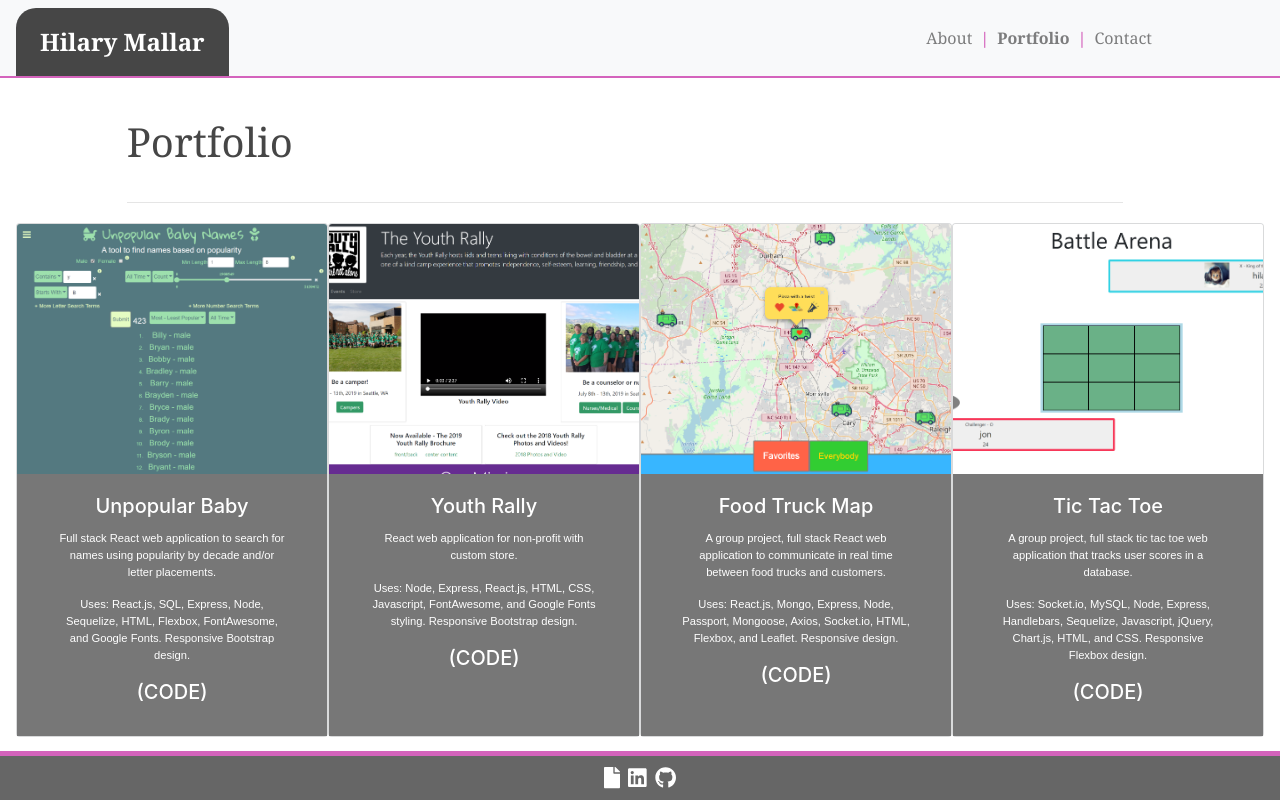
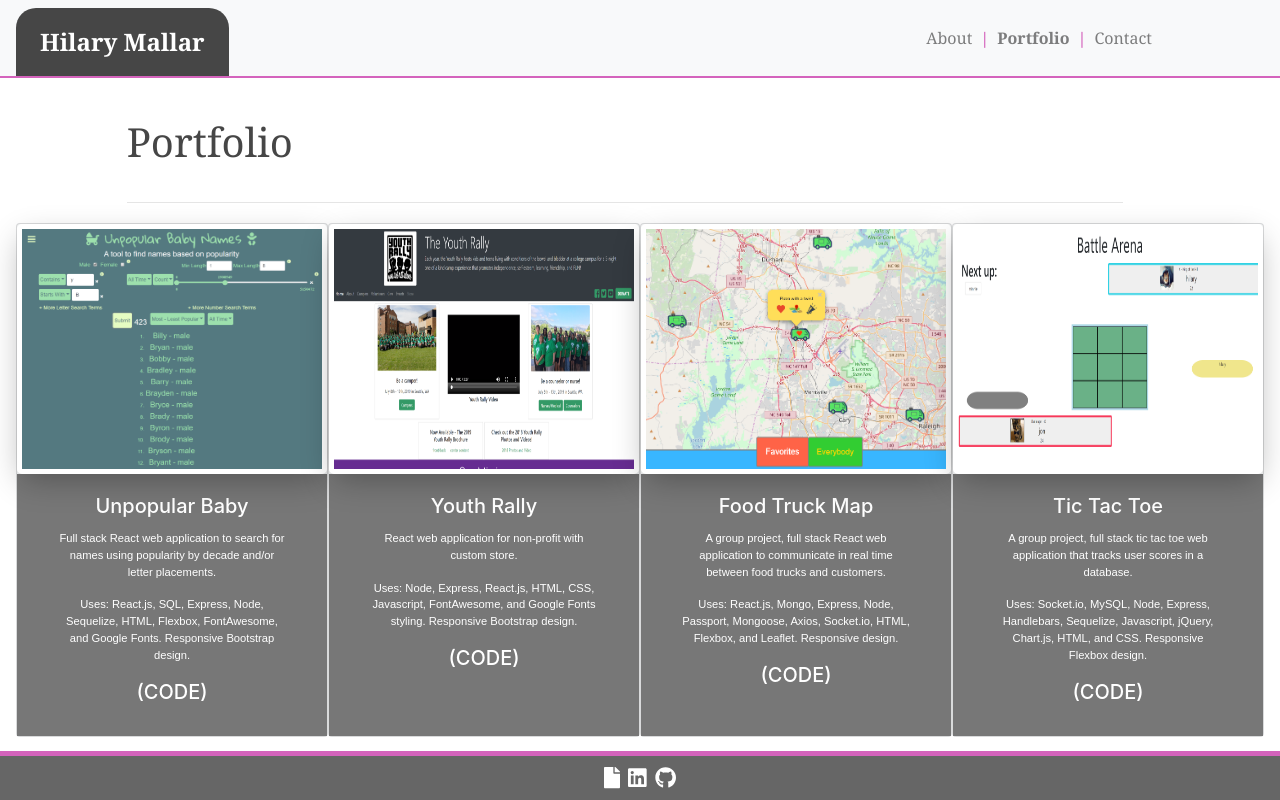
Before and after one commit to hgmallar/website, a React (Create React App) app: page /portfolio in a window 1280 px wide. Built offline with nearby package versions, Linux system fonts and the light colour scheme.

Commit message:
Added animation to portfolio

```diff
--- a/package.json
+++ b/package.json
@@ -15,7 +15,8 @@
     "react-bootstrap": "^1.0.0",
     "react-dom": "^16.13.1",
     "react-router-dom": "^5.1.2",
-    "react-scripts": "3.4.1"
+    "react-scripts": "3.4.1",
+    "react-spring": "^8.0.27"
   },
   "scripts": {
     "start": "react-scripts start",
--- a/src/App.css
+++ b/src/App.css
@@ -100,9 +100,14 @@ a.contact:visited {
 
 a.nav-link:hover,
 a.portfolio:hover,
-a.contact:hover {
+a.contact:hover,
+.text-shadow:hover {
   font-weight: bold;
   text-decoration: none;
+}
+
+.text-shadow:hover {
+  text-shadow: 1px 1px #000;
 }
 
 h5 {
@@ -154,6 +159,23 @@ h5 {
   grid-template-columns: repeat(4, 1fr);
 }
 
+.animated-card {
+  height: 250px;
+  width: 100%;
+  background: grey;
+  border-radius: 5px;
+  background-size: cover;
+  background-position: center center;
+  box-shadow: 0px 10px 30px -5px rgba(0, 0, 0, 0.3);
+  transition: box-shadow 0.5s;
+  will-change: transform;
+  border: 5px solid white;
+}
+
+.animated-card:hover {
+  box-shadow: 0px 30px 100px -10px rgba(0, 0, 0, 0.4);
+}
+
 @media only screen and (min-width: 0px) and (max-width: 767px) {
   .right-border {
     border-right: 0px solid #cccccc;
--- a/src/components/ImageCard.js
+++ b/src/components/ImageCard.js
@@ -1,28 +1,51 @@
 import React from "react";
 import PropTypes from "prop-types";
 import { Card } from "react-bootstrap";
+import { useSpring, animated } from "react-spring";
 
-const ImageCard = (props) => (
+const calc = (x, y) => [
+  -(y - window.innerHeight / 2) / 20,
+  (x - window.innerWidth / 2) / 20,
+  1.1,
+];
+const trans = (x, y, s) =>
+  `perspective(600px) rotateX(${x}deg) rotateY(${y}deg) scale(${s})`;
+
+function ImageCard(props) {
+  const [names, set] = useSpring(() => ({
+    xys: [0, 0, 1],
+    config: { mass: 5, tension: 350, friction: 40 },
+  }));
+  return (
     <Card className="bg-light text-white my-2 text-center">
-    <a href={props.src}>
-      <Card.Img variant="top" src={props.src} alt={props.title} />
+      <a href={props.link}>
+        <animated.img
+          variant="top"
+          src={props.src}
+          alt={props.title}
+          className="animated-card"
+          onMouseMove={({ clientX: x, clientY: y }) => set({ xys: calc(x, y) })}
+          onMouseLeave={() => set({ xys: [0, 0, 1] })}
+          style={{ transform: names.xys.interpolate(trans) }}
+        />
       </a>
       <Card.Body className="overflow-auto">
         <Card.Title>
-        <a className="text-white " href={props.link}>
+          <a className="text-white text-shadow" href={props.link}>
             {props.title}
           </a>
         </Card.Title>
         <Card.Text>{props.summary}</Card.Text>
         <Card.Text>Uses: {props.code}</Card.Text>
         <Card.Title>
-        <a className="text-white" href={props.codeLink}>
+          <a className="text-white text-shadow" href={props.codeLink}>
             (CODE)
           </a>
         </Card.Title>
       </Card.Body>
     </Card>
   );
+}
 
 export default ImageCard;
 
```
Also changed, not shown: 1 other file (tests, documents, lock files or other folders). Lines whose indentation alone changed are shown as unchanged.
